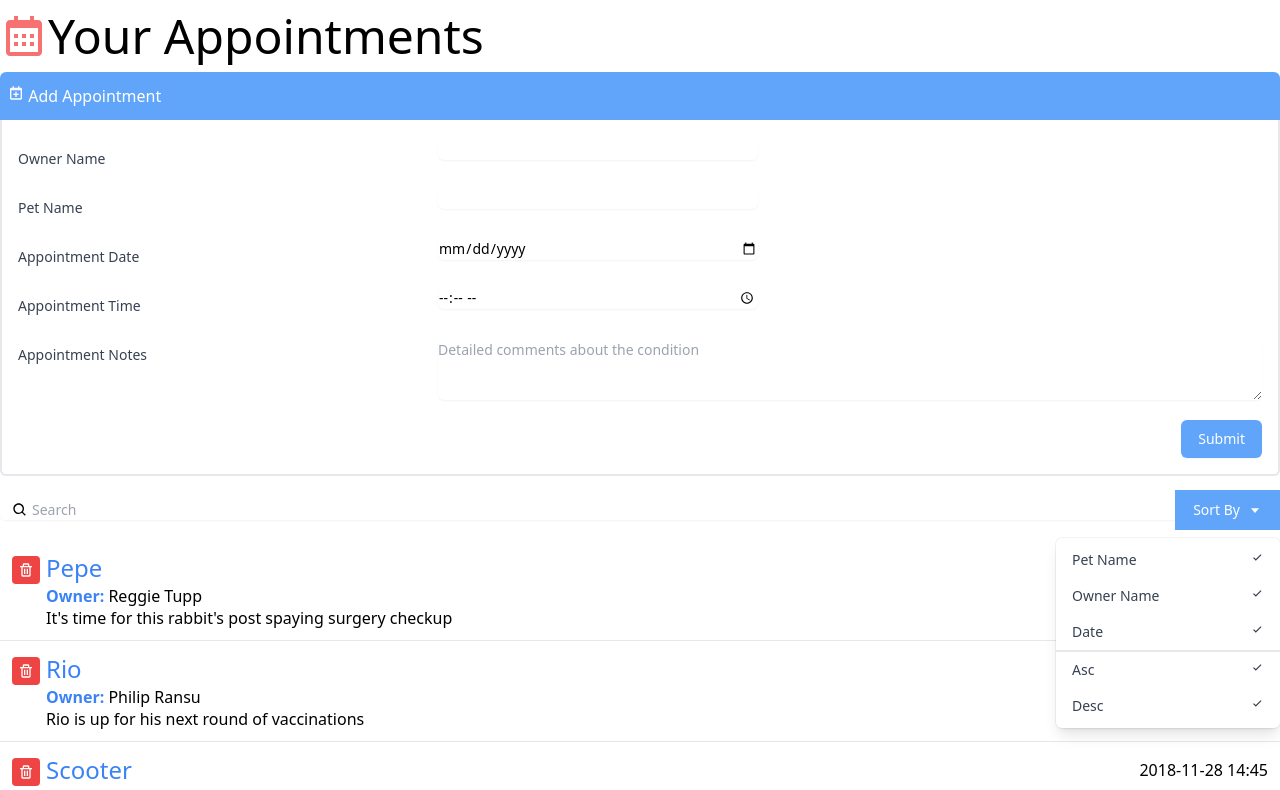
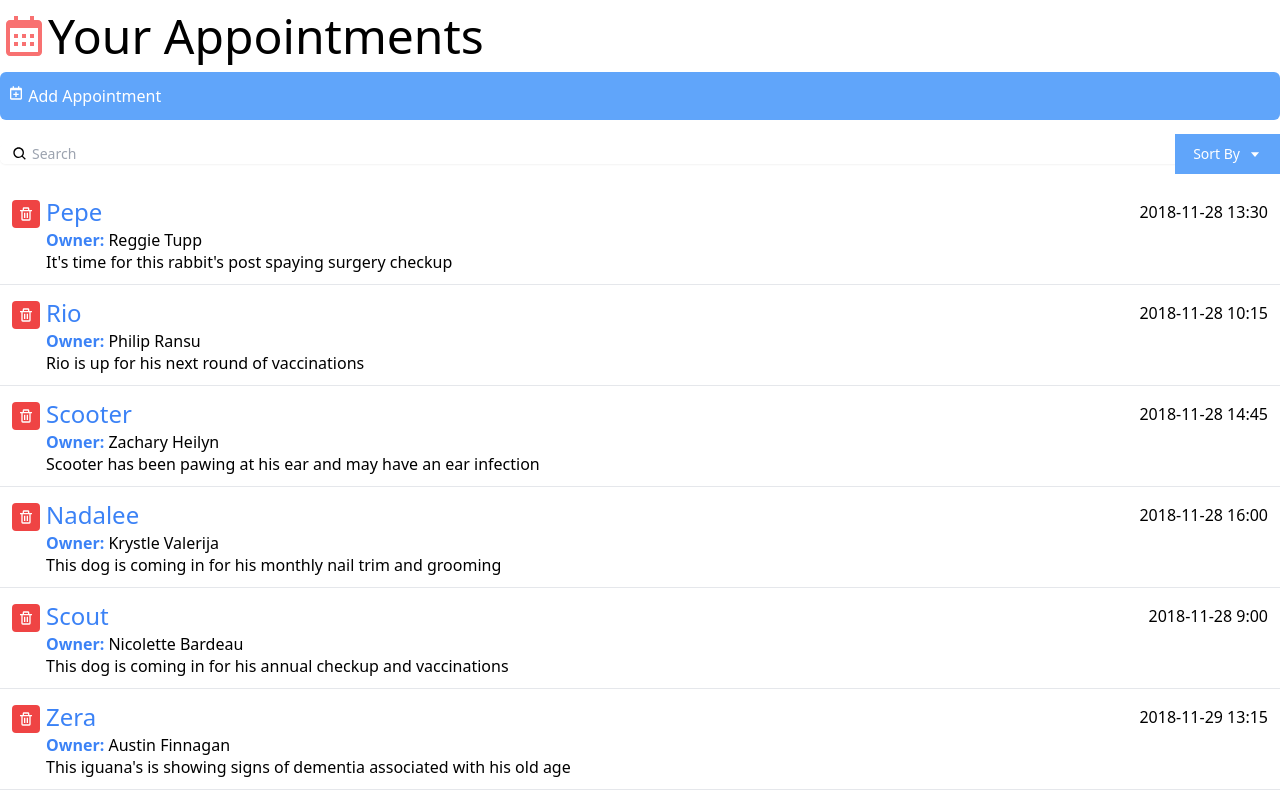
Before and after one commit to rashmikt/reactinterface, a React (Create React App) app: page / in a window 1280 px wide. Shown: the top 790 px of the page. Built offline with nearby package versions, Linux system fonts and the light colour scheme; the HTML template or start-up script is replaced by a standard one.

Commit message:
Passing data conditionally

```diff
--- a/src/App.js
+++ b/src/App.js
@@ -1,6 +1,7 @@
-import { BiCalendar, BiTrash } from "react-icons/bi";
+import { BiCalendar } from "react-icons/bi";
 import Search from "./components/Search";
 import AddAppointment from "./components/AddAppointment";
+import AppointmentInfo from "./components/AppointmentInfo";
 import appointmentList from "./data.json";
 
 function App() {
@@ -14,19 +15,9 @@ function App() {
       <ul className="divide-y divide-gray-200">
         {appointmentList
           .map(appointment => (
-            <li className="px-3 py-3 flex items-start">
-              <button type="button"
-                className="p-1.5 mr-1.5 mt-1 rounded text-white bg-red-500 hover:bg-yellow-700 focus:outline-none focus:ring-2 focus:ring-offset-2 focus:ring-blue-500">
-                <BiTrash /></button>
-              <div className="flex-grow">
-                <div className="flex items-center">
-                  <span className="flex-none font-medium text-2xl text-blue-500">{appointment.petName}</span>
-                  <span className="flex-grow text-right">{appointment.aptDate}</span>
-                </div>
-                <div><b className="font-bold text-blue-500">Owner:</b> {appointment.ownerName}</div>
-                <div className="leading-tight">{appointment.aptNotes}</div>
-              </div>
-            </li>
+            <AppointmentInfo key={appointment.id}
+              appointment={appointment}
+            />
           ))
         }
       </ul>
--- a/src/components/AddAppointment.js
+++ b/src/components/AddAppointment.js
@@ -1,12 +1,18 @@
 import { BiCalendarPlus } from "react-icons/bi";
+import { useState } from 'react';
 
 const AddAppointment = () => {
+    let [toggleForm, setToggleForm] = useState(false);
   return (
     <div>
-      <button className="bg-blue-400 text-white px-2 py-3 w-full text-left rounded-t-md">
+      <button onClick={() => { setToggleForm(!toggleForm) }}
+      className={`bg-blue-400 text-white px-2 py-3 w-full text-left rounded-t-md
+      ${toggleForm ? 'rounded-t-md' : 'rounded-md'}`}>
         <div><BiCalendarPlus className="inline-block align-text-top" />  Add Appointment</div>
       </button>
-      <div className="border-r-2 border-b-2 border-l-2 border-light-blue-500 rounded-b-md pl-4 pr-4 pb-4">
+      {
+        toggleForm &&
+        <div className="border-r-2 border-b-2 border-l-2 border-light-blue-500 rounded-b-md pl-4 pr-4 pb-4">
         <div className="sm:grid sm:grid-cols-3 sm:gap-4 sm:items-start  sm:pt-5">
           <label htmlFor="ownerName" className="block text-sm font-medium text-gray-700 sm:mt-px sm:pt-2">
             Owner Name
@@ -57,7 +63,6 @@ const AddAppointment = () => {
           </div>
         </div>
 
-
         <div className="pt-5">
           <div className="flex justify-end">
             <button type="submit" className="ml-3 inline-flex justify-center py-2 px-4 border border-transparent shadow-sm text-sm font-medium rounded-md text-white bg-blue-400 hover:bg-blue-700 focus:outline-none focus:ring-2 focus:ring-offset-2 focus:ring-blue-400">
@@ -66,6 +71,7 @@ const AddAppointment = () => {
           </div>
         </div>
       </div>
+      }
     </div>
   )
 }
--- /dev/null
+++ b/src/components/AppointmentInfo.js
@@ -0,0 +1,21 @@
+import { BiTrash } from "react-icons/bi";
+
+const AppointmentInfo = ({ appointment }) => {
+  return (
+    <li className="px-3 py-3 flex items-start">
+      <button type="button"
+        className="p-1.5 mr-1.5 mt-1 rounded text-white bg-red-500 hover:bg-yellow-700 focus:outline-none focus:ring-2 focus:ring-offset-2 focus:ring-blue-500">
+        <BiTrash /></button>
+      <div className="flex-grow">
+        <div className="flex items-center">
+          <span className="flex-none font-medium text-2xl text-blue-500">{appointment.petName}</span>
+          <span className="flex-grow text-right">{appointment.aptDate}</span>
+        </div>
+        <div><b className="font-bold text-blue-500">Owner:</b> {appointment.ownerName}</div>
+        <div className="leading-tight">{appointment.aptNotes}</div>
+      </div>
+    </li>
+  )
+}
+
+export default AppointmentInfo;
--- a/src/components/Search.js
+++ b/src/components/Search.js
@@ -1,53 +1,36 @@
-import { BiSearch, BiCaretDown, BiCheck } from "react-icons/bi";
+import { BiSearch, BiCaretDown, BiCheck } from "react-icons/bi"
+import { useState } from 'react';
 
-const DropDown = () => {
+const DropDown = ({ toggle }) => {
+  if (!toggle) {
+    return null;
+  }
   return (
-    <div
-      className="origin-top-right absolute right-0 mt-2 w-56
-      rounded-md shadow-lg bg-white ring-1 ring-black ring-opacity-5"
-    >
-      <div
-        className="py-1"
-        role="menu"
-        aria-orientation="vertical"
-        aria-labelledby="options-menu"
-      >
+    <div className="origin-top-right absolute right-0 mt-2 w-56
+      rounded-md shadow-lg bg-white ring-1 ring-black ring-opacity-5">
+      <div className="py-1" role="menu" aria-orientation="vertical" aria-labelledby="options-menu">
         <div
           className="px-4 py-2 text-sm text-gray-700 hover:bg-gray-100 hover:text-gray-900 flex justify-between cursor-pointer"
-          role="menuitem"
-        >
-          Pet Name <BiCheck />
-        </div>
+          role="menuitem">Pet Name <BiCheck /></div>
         <div
           className="px-4 py-2 text-sm text-gray-700 hover:bg-gray-100 hover:text-gray-900 flex justify-between cursor-pointer"
-          role="menuitem"
-        >
-          Owner Name <BiCheck />
-        </div>
+          role="menuitem">Owner Name  <BiCheck /></div>
         <div
           className="px-4 py-2 text-sm text-gray-700 hover:bg-gray-100 hover:text-gray-900 flex justify-between cursor-pointer"
-          role="menuitem"
-        >
-          Date <BiCheck />
-        </div>
+          role="menuitem">Date <BiCheck /></div>
         <div
           className="px-4 py-2 text-sm text-gray-700 hover:bg-gray-100 hover:text-gray-900 flex justify-between cursor-pointer border-gray-1 border-t-2"
-          role="menuitem"
-        >
-          Asc <BiCheck />
-        </div>
+          role="menuitem">Asc <BiCheck /></div>
         <div
           className="px-4 py-2 text-sm text-gray-700 hover:bg-gray-100 hover:text-gray-900 flex justify-between cursor-pointer"
-          role="menuitem"
-        >
-          Desc <BiCheck />
-        </div>
+          role="menuitem">Desc <BiCheck /></div>
       </div>
     </div>
-  );
-};
+  )
+}
 
 const Search = () => {
+  let [toggleSort, setToggleSort] = useState(false);
   return (
     <div className="py-5">
       <div className="mt-1 relative rounded-md shadow-sm">
@@ -55,31 +38,20 @@ const Search = () => {
           <BiSearch />
           <label htmlFor="query" className="sr-only" />
         </div>
-        <input
-          type="text"
-          name="query"
-          id="query"
-          value=""
-          className="pl-8 rounded-md focus:ring-indigo-500 focus:border-indigo-500 block w-full sm:text-sm border-gray-300"
-          placeholder="Search"
-        />
+        <input type="text" name="query" id="query" value=""
+          className="pl-8 rounded-md focus:ring-indigo-500 focus:border-indigo-500 block w-full sm:text-sm border-gray-300" placeholder="Search" />
         <div className="absolute inset-y-0 right-0 flex items-center">
           <div>
-            <button
-              type="button"
-              className="justify-center px-4 py-2 bg-blue-400 border-2 border-blue-400 text-sm text-white hover:bg-blue-700 focus:outline-none focus:ring-2 focus:ring-offset-2 flex items-center"
-              id="options-menu"
-              aria-haspopup="true"
-              aria-expanded="true"
-            >
+            <button type="button" onClick={() => { setToggleSort(!toggleSort) }}
+              className="justify-center px-4 py-2 bg-blue-400 border-2 border-blue-400 text-sm text-white hover:bg-blue-700 focus:outline-none focus:ring-2 focus:ring-offset-2 flex items-center" id="options-menu" aria-haspopup="true" aria-expanded="true">
               Sort By <BiCaretDown className="ml-2" />
             </button>
-            <DropDown />
+            <DropDown toggle={toggleSort} />
           </div>
         </div>
       </div>
     </div>
-  );
-};
+  )
+}
 
 export default Search;
```
